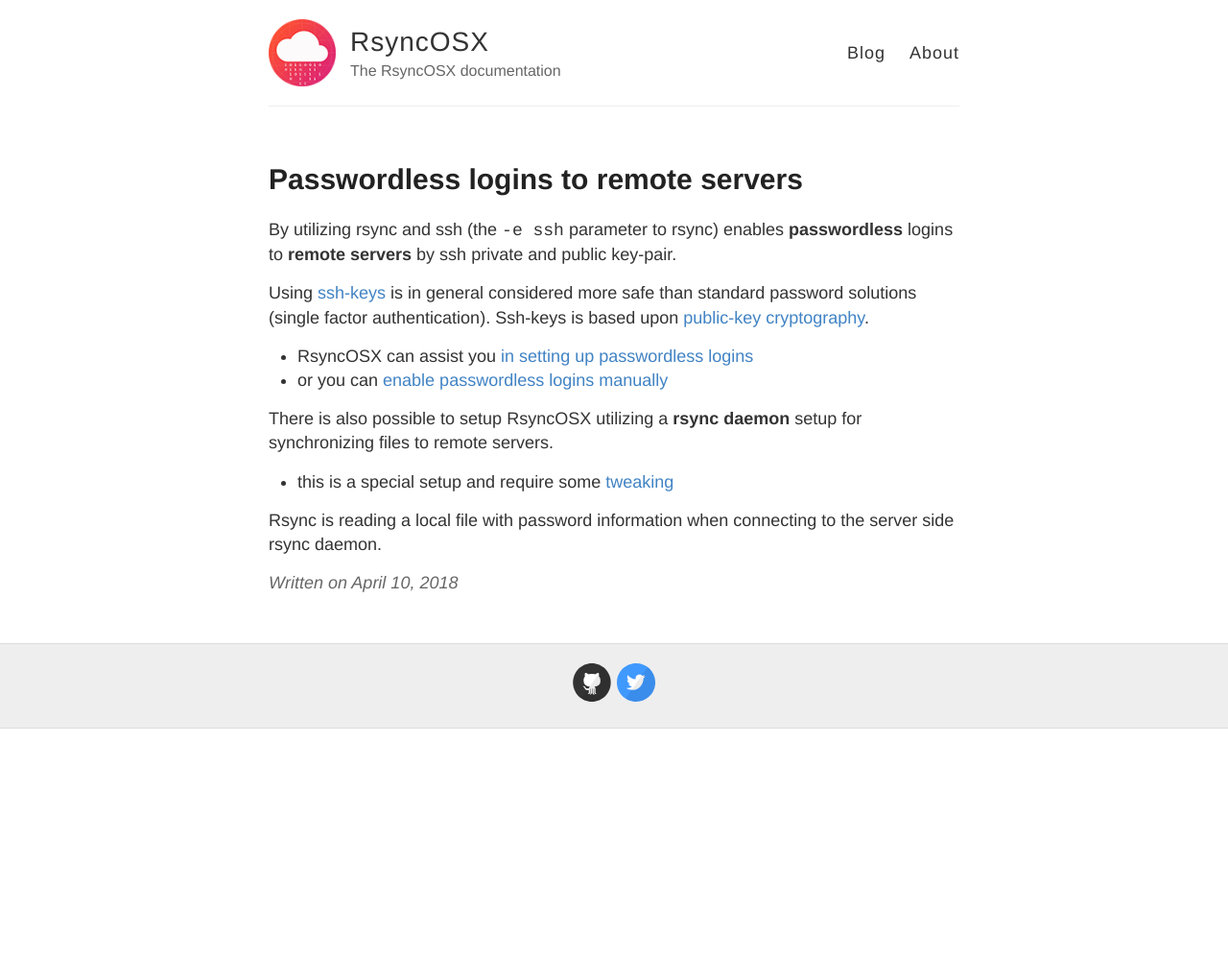
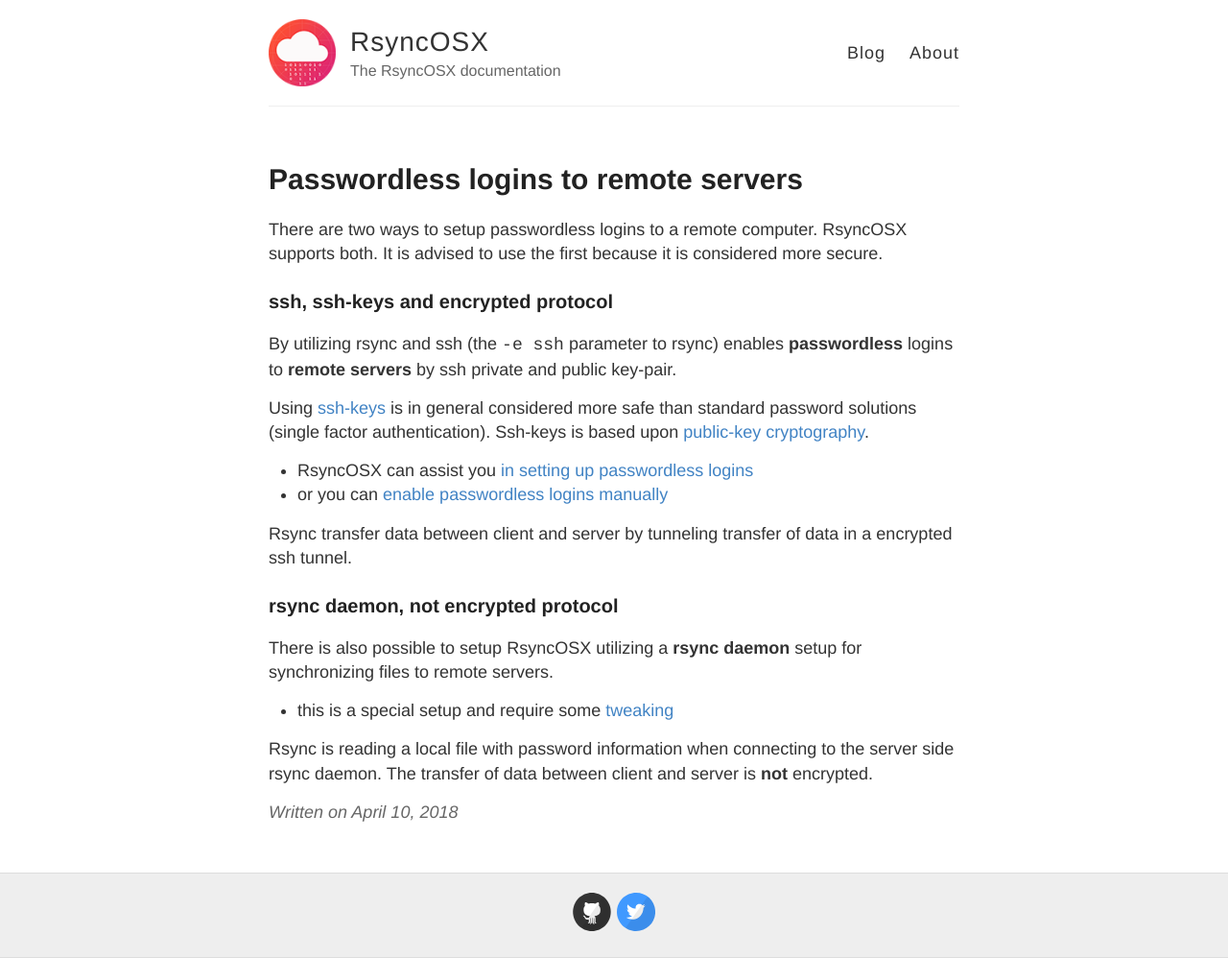
Before and after one commit to d2s/Documentation, a Jekyll site: the page built from _posts/2018-04-10-Remotelogins.md, in a window 1280 px wide. Shown: the whole page at 96% size. Built offline with Jekyll 4.4.1, drawn with Linux system fonts in a browser that asks for light colours; before the commit the page ends 900 px from its top, so only the background shows below that.

Commit message:
Update 2018-04-10-Remotelogins.md

```diff
--- a/_posts/2018-04-10-Remotelogins.md
+++ b/_posts/2018-04-10-Remotelogins.md
@@ -3,6 +3,9 @@ layout: post
 title:  "Passwordless logins to remote servers"
 permalink: Remotelogins
 ---
+There are two ways to setup passwordless logins to a remote computer. RsyncOSX supports both. It is advised to use the first because it is considered more secure.
+
+### ssh, ssh-keys and encrypted protocol
 
 By utilizing rsync and ssh (the `-e ssh` parameter to rsync) enables **passwordless** logins to **remote servers** by ssh private and public key-pair.
 
@@ -11,8 +14,12 @@ Using [ssh-keys](https://wiki.archlinux.org/index.php/SSH_keys) is in general co
 - RsyncOSX can assist you [in setting up passwordless logins](/ssh)
 - or you can [enable passwordless logins manually](/PasswordlessLogin)
 
+Rsync transfer data between client and server by tunneling transfer of data in a encrypted ssh tunnel.
+
+### rsync daemon, not encrypted protocol
+
 There is also possible to setup RsyncOSX utilizing a **rsync daemon** setup for synchronizing files to remote servers.
 
 - this is a special setup and require some [tweaking](/Rsyncdaemon)
 
-Rsync is reading a local file with password information when connecting to the server side rsync daemon.
+Rsync is reading a local file with password information when connecting to the server side rsync daemon. The transfer of data between client and server is **not** encrypted.
```
